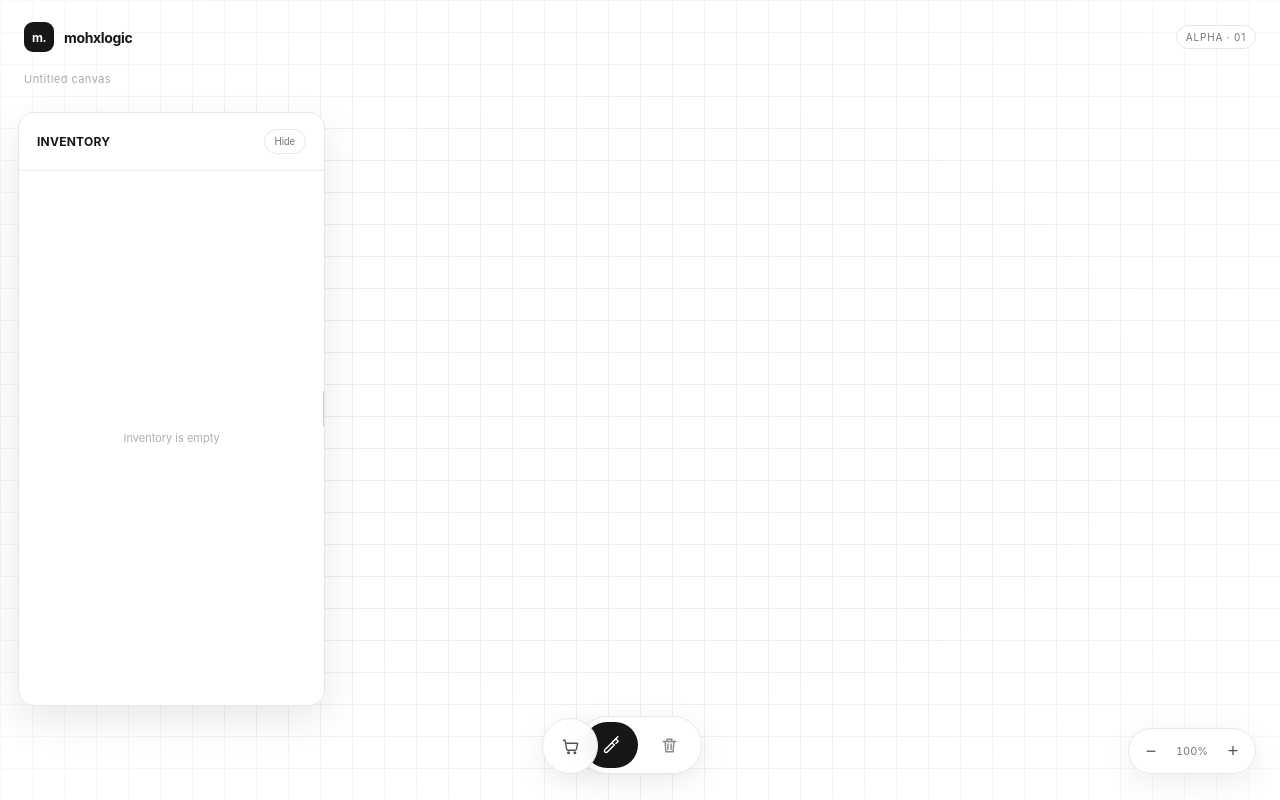
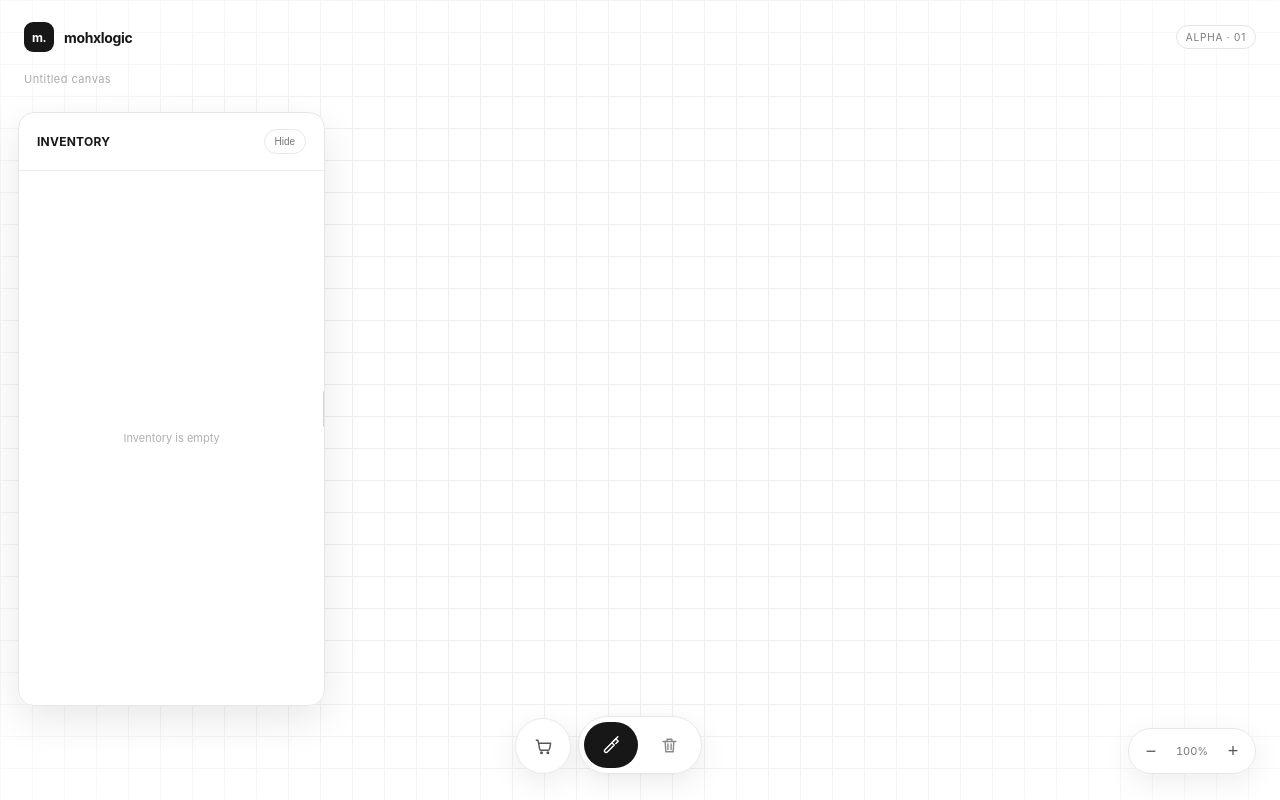
Before and after one commit to mohxmedishan/Mohxlogic, a plain HTML site: page index.html in a window 1280 px wide. Drawn offline with Linux system fonts and the light colour scheme.

Commit message:
Position shop button beside toolbar without overlap

```diff
--- a/index.html
+++ b/index.html
@@ -37,7 +37,7 @@
     .inventory-toggle { border: 1px solid #e7e7e7; background: rgba(255,255,255,.9); border-radius: 999px; padding: 6px 10px; font-size: 10px; color: #777; cursor: pointer; }
     .inventory-show { position: fixed; left: 18px; top: 112px; z-index: 5; border: 1px solid #e6e6e6; border-radius: 999px; padding: 9px 13px; background: rgba(255,255,255,.95); box-shadow: 0 8px 24px rgba(0,0,0,.08); color: #555; font-size: 11px; cursor: pointer; display: none; backdrop-filter: blur(12px); }
     .inventory-show.visible { display: block; }
-    .shop-button { position: fixed; left: calc(50% - 98px); bottom: 26px; width: 56px; height: 56px; border: 1px solid #e7e7e7; border-radius: 50%; background: rgba(255,255,255,.95); color: #555; display: grid; place-items: center; z-index: 4; box-shadow: 0 8px 30px rgba(0,0,0,.08); cursor: pointer; backdrop-filter: blur(12px); }
+    .shop-button { position: fixed; left: calc(50% - 125px); bottom: 26px; width: 56px; height: 56px; border: 1px solid #e7e7e7; border-radius: 50%; background: rgba(255,255,255,.95); color: #555; display: grid; place-items: center; z-index: 4; box-shadow: 0 8px 30px rgba(0,0,0,.08); cursor: pointer; backdrop-filter: blur(12px); }
     .shop-button svg { width: 19px; height: 19px; stroke: currentColor; fill: none; stroke-width: 1.8; stroke-linecap: round; stroke-linejoin: round; }
     .shop-overlay { position: fixed; inset: 20px; z-index: 20; background: rgba(255,255,255,.98); border: 1px solid #e6e6e6; border-radius: 20px; box-shadow: 0 20px 70px rgba(0,0,0,.12); display: none; overflow: hidden; }
     .shop-overlay.open { display: flex; }
@@ -63,7 +63,7 @@
     .shop-detail-description { margin-top: 10px; color: #888; font-size: 12px; line-height: 1.6; }
     .shop-detail-bottom { margin-top: auto; border-top: 1px solid #eee; padding: 16px 20px; color: #888; font-size: 11px; line-height: 1.5; }
 
-    @media(max-width:700px) { .shop-button { bottom: 20px; left: calc(50% - 86px); width: 52px; height: 52px; } .shop-overlay { inset: 14px; border-radius: 16px; } .shop-grid { grid-template-columns: repeat(4,minmax(0,1fr)); gap: 8px; } .shop-card { min-height: 112px; padding: 9px; } .shop-card-icon { height: 34px; font-size: 18px; } .shop-card-name { font-size: 10px; } .shop-card-desc { font-size: 9px; } .shop-overlay.has-details .shop-main { flex: 0 0 57%; } .shop-details { flex-basis: 43%; } .shop-detail-body { padding: 12px; } .shop-detail-icon { height: 66px; font-size: 28px; } .shop-detail-name { font-size: 13px; } .shop-detail-description { font-size: 10px; } .shop-detail-bottom { padding: 12px; font-size: 10px; } .shop-header { padding: 0 12px; } .shop-grid-wrap { padding: 10px; } }
+    @media(max-width:700px) { .shop-button { bottom: 20px; left: calc(50% - 111px); width: 52px; height: 52px; } .shop-overlay { inset: 14px; border-radius: 16px; } .shop-grid { grid-template-columns: repeat(4,minmax(0,1fr)); gap: 8px; } .shop-card { min-height: 112px; padding: 9px; } .shop-card-icon { height: 34px; font-size: 18px; } .shop-card-name { font-size: 10px; } .shop-card-desc { font-size: 9px; } .shop-overlay.has-details .shop-main { flex: 0 0 57%; } .shop-details { flex-basis: 43%; } .shop-detail-body { padding: 12px; } .shop-detail-icon { height: 66px; font-size: 28px; } .shop-detail-name { font-size: 13px; } .shop-detail-description { font-size: 10px; } .shop-detail-bottom { padding: 12px; font-size: 10px; } .shop-header { padding: 0 12px; } .shop-grid-wrap { padding: 10px; } }
     @media(max-width:380px) { .shop-grid { grid-template-columns: repeat(2,minmax(0,1fr)); } .shop-overlay.has-details .shop-main { flex: 0 0 52%; } .shop-details { flex-basis: 48%; } }
 
     @media (max-width: 520px) { .inventory-panel { left: 10px; top: 96px; bottom: 86px; width: min(78vw, 320px); min-width: 200px; max-width: 78vw; } }
```
